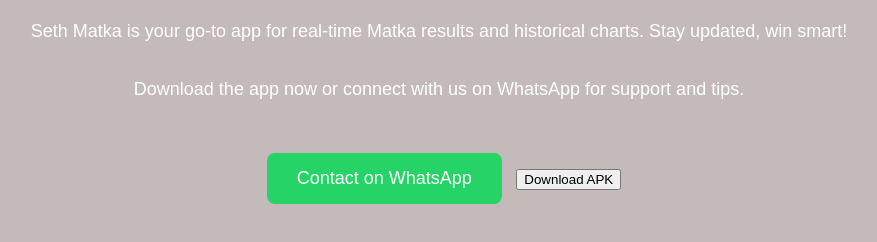
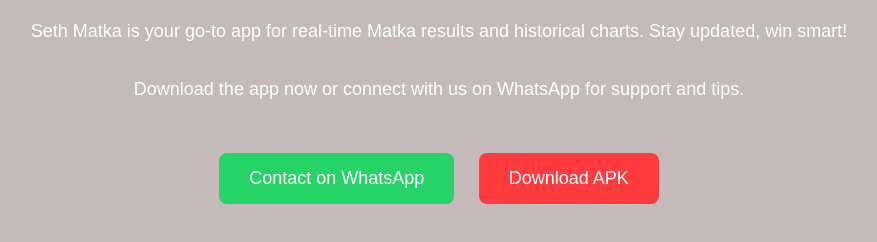
Before and after one commit to kanika-mittal1007/SethMatka, a plain HTML site: page index.html in a window 1280 px wide. Shown: the part 420-662 px from the top of the page, without its empty margins (201-1078 px from the left). Drawn offline with Linux system fonts and the light colour scheme.

Commit message:
Update index.html

```diff
--- a/index.html
+++ b/index.html
@@ -69,8 +69,8 @@
     </p>
 
     <a href="https://wa.me/919664361536" class="btn whatsapp" target="_blank">Contact on WhatsApp</a>
-    <a href="app-debug.apk" download>
-  <button>Download APK</button>
+    <a href="app-debug.apk"  download>
+  <button class="btn">Download APK</button>
 </a>
 
 
```
